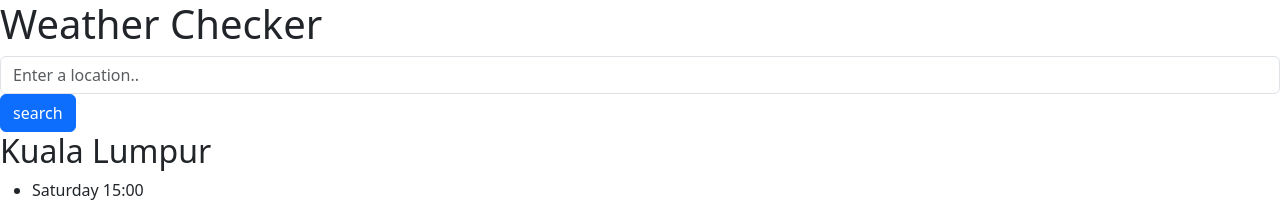
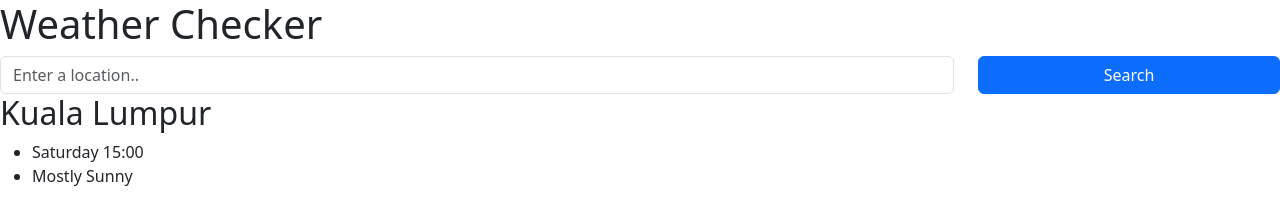
Before and after one commit to kotakdigest88/Forecast-app.with-React.js, a React (Create React App) app: page / in a window 1280 px wide. Shown: the top 202 px of the page. Built offline with nearby package versions, Linux system fonts and the light colour scheme.

Commit message:
improve search engine

```diff
--- a/src/Weather.js
+++ b/src/Weather.js
@@ -4,8 +4,14 @@
     <div className="App">
             <h1>Weather Checker</h1>
         <form>
+            <div className="row">
+                <div className="col-9">
           <input type="search" placeholder="Enter a location.." className="form-control"/>
-          <input type="submit" value="search" className="btn btn-primary" />
+          </div>
+          <div className="col-3">
+          <input type="submit" value="Search" className="btn btn-primary w-100" />
+          </div>
+          </div>
        </form>
        <h2>Kuala Lumpur</h2>
        <ul>
```
